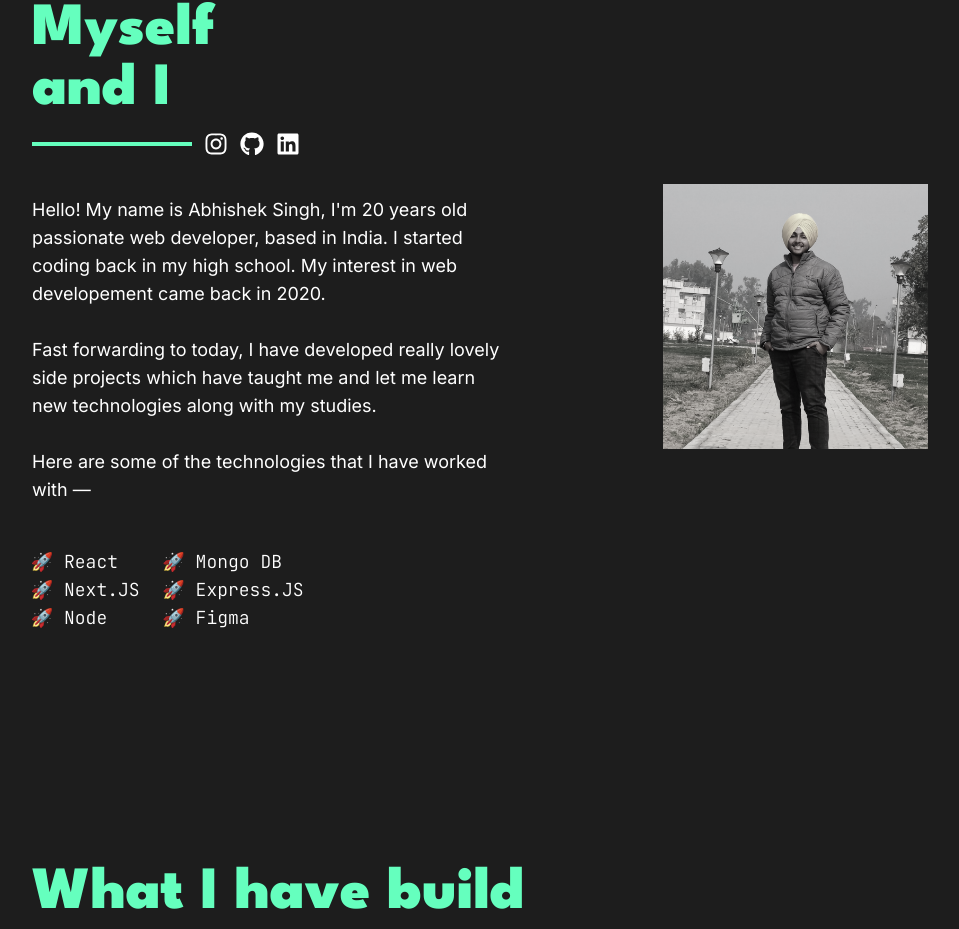
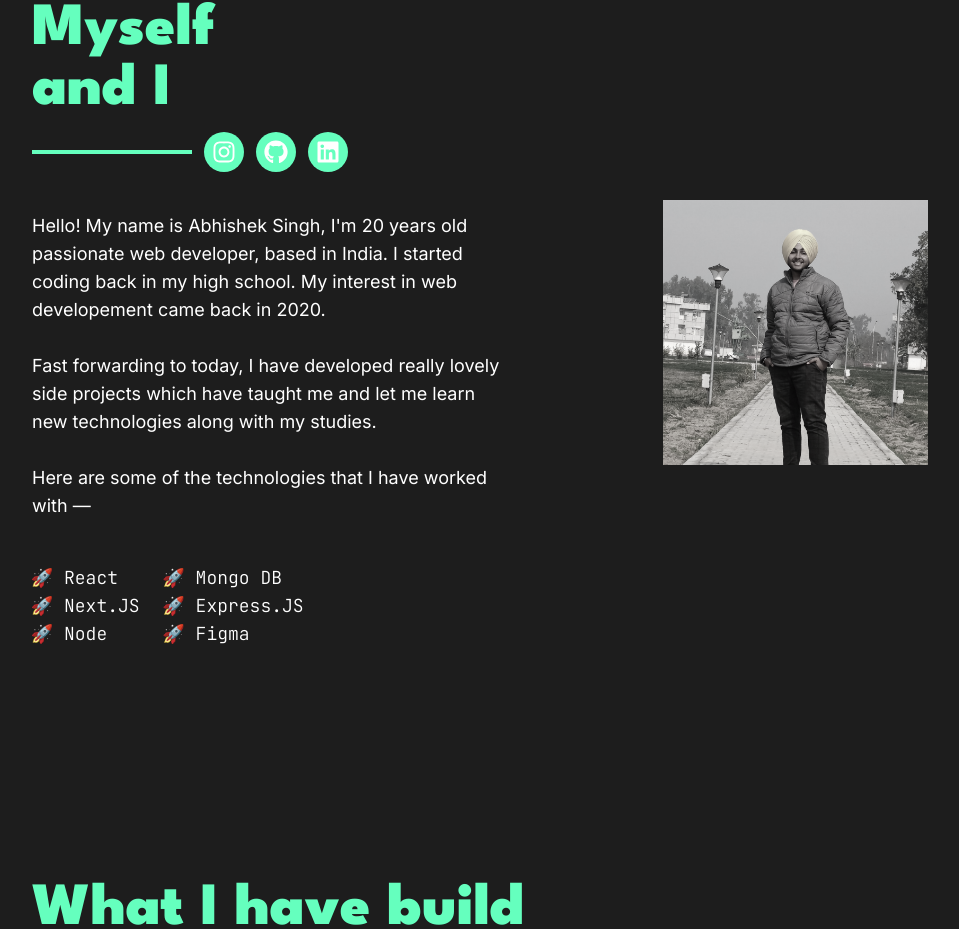
Before and after one commit to Abh1shekSingh/reactportfolio, a React (Create React App) app: page / in a window 1280 px wide. Shown: the part 892-1821 px from the top of the page, without its empty margins (160-1119 px from the left). Built offline with nearby package versions, Linux system fonts and the light colour scheme; the HTML template or start-up script is replaced by a standard one.

Commit message:
fewchanges

```diff
--- a/src/components/About/About.js
+++ b/src/components/About/About.js
@@ -27,9 +27,11 @@ const About = () => {
             viewport={{ root: scrollRef,once: true }}
           >
               <span className='w-40 h-1 bg-green border-2 border-green'> </span>
-              <FaInstagram className='text-2xl text-white' />
-              <FaGithub className='text-2xl text-white' />
-              <FaLinkedin className='text-2xl text-white' />
+              <a href="https://www.instagram.com/invites/contact/?i=1mwje5839nx13&utm_content=eeootg6" className='bg-green py-2 px-2 rounded-full'><FaInstagram className='text-2xl text-white' /></a>
+              <a href="https://github.com/Abh1shekSingh"  className='bg-green py-2 px-2 rounded-full'><FaGithub className='text-2xl text-white' /></a>
+              <a href="https://www.linkedin.com/in/abhishek-764a791bb/" className='bg-green py-2 px-2 rounded-full'><FaLinkedin className='text-2xl text-white' /></a>
+
+
           </motion.div>
           <div className='md:flex pt-4'>
 
```
